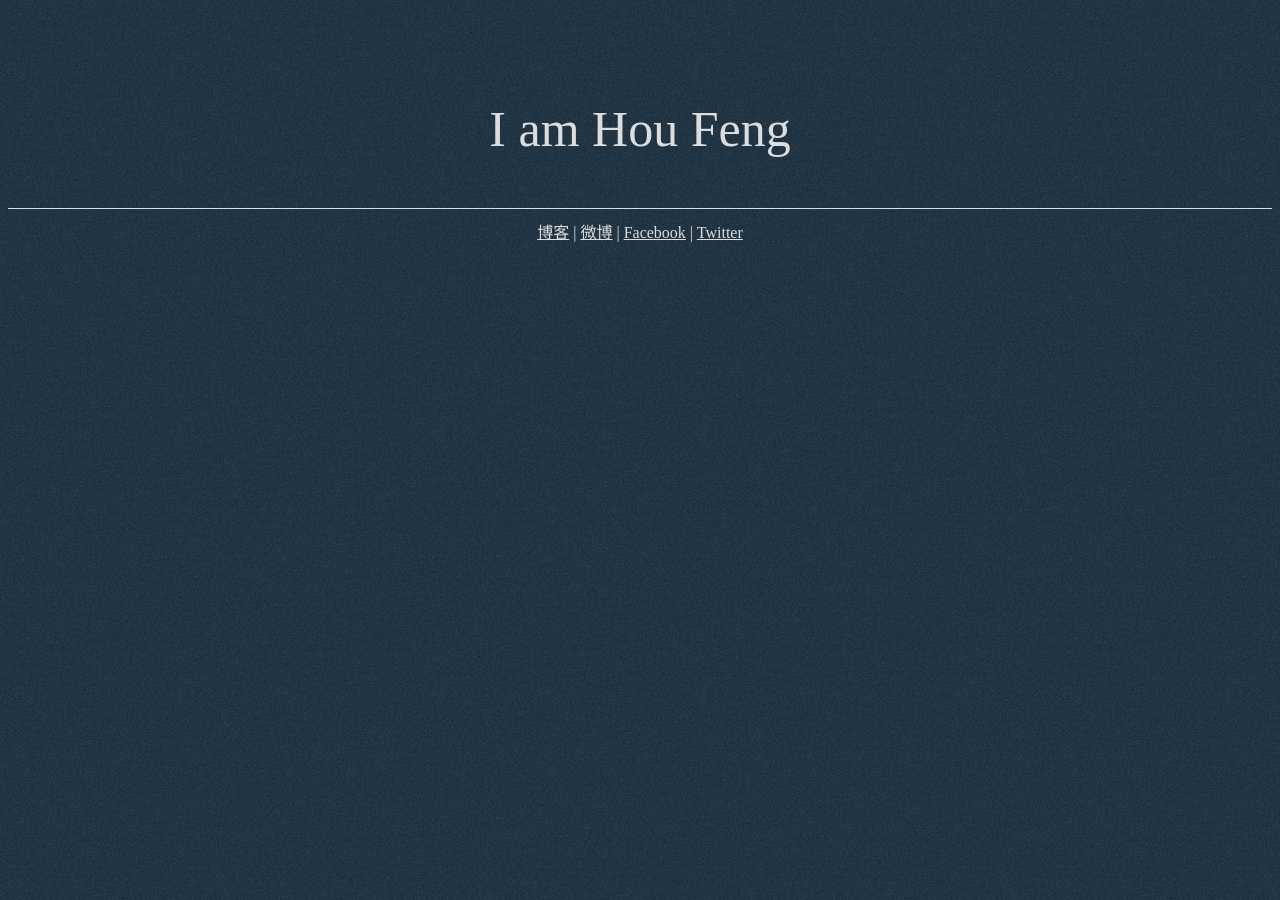
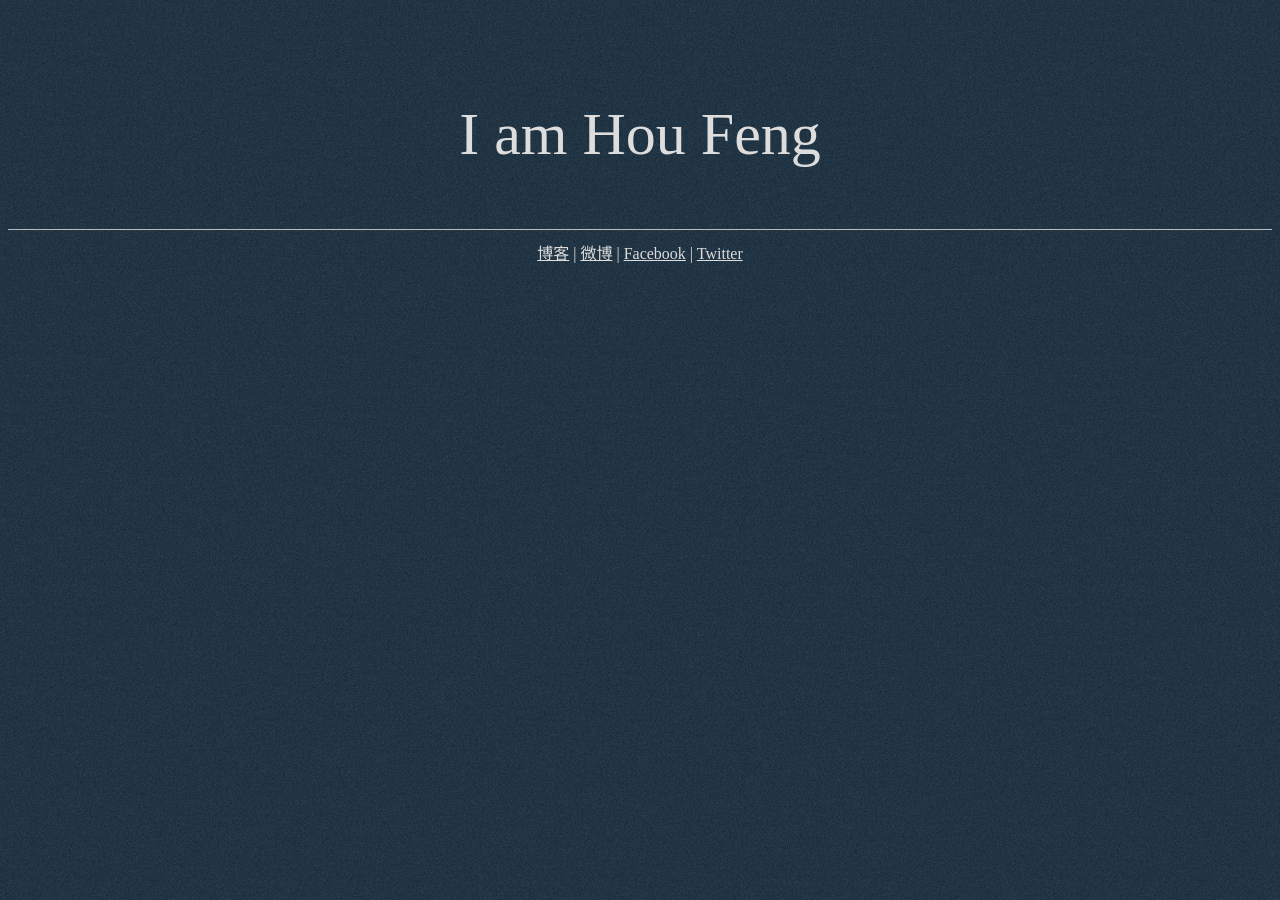
Before and after one commit to Houfeng/houfeng.github.com, a Jekyll site: the page home.html, which Jekyll copies as it is, in a window 1280 px wide. Built offline with Jekyll 4.4.1, drawn with Linux system fonts in a browser that asks for light colours; Markdown is read by kramdown in place of the engine named in the settings.

Commit message:
Updated home.html

```diff
--- a/home.html
+++ b/home.html
@@ -11,12 +11,12 @@
       #i{
         margin-top:100px;
         text-align:center;
-        font-size:50px;
+        font-size:60px;
       }
       #link{
         text-align:center;
         padding:10px;
-        border-top:solid 1px #ddd;
+        border-top:solid 1px #bbb;
       }
     </style>
 </head>
```
